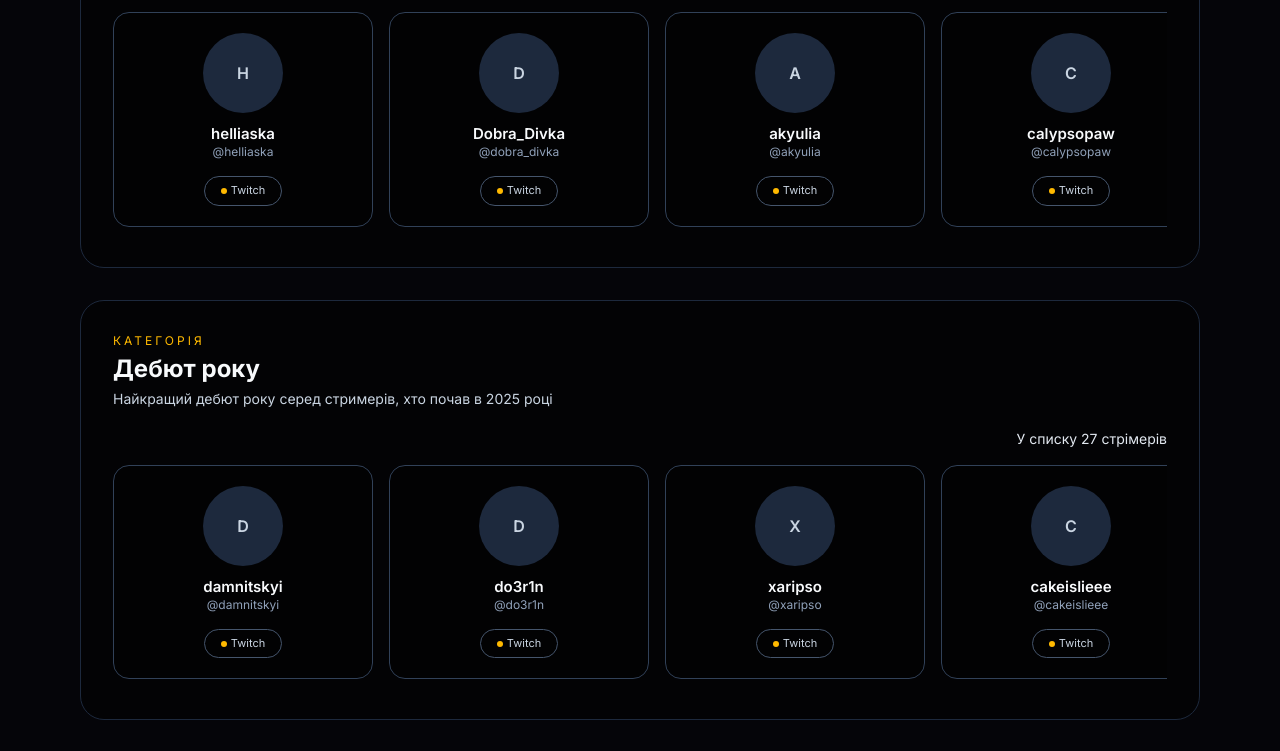
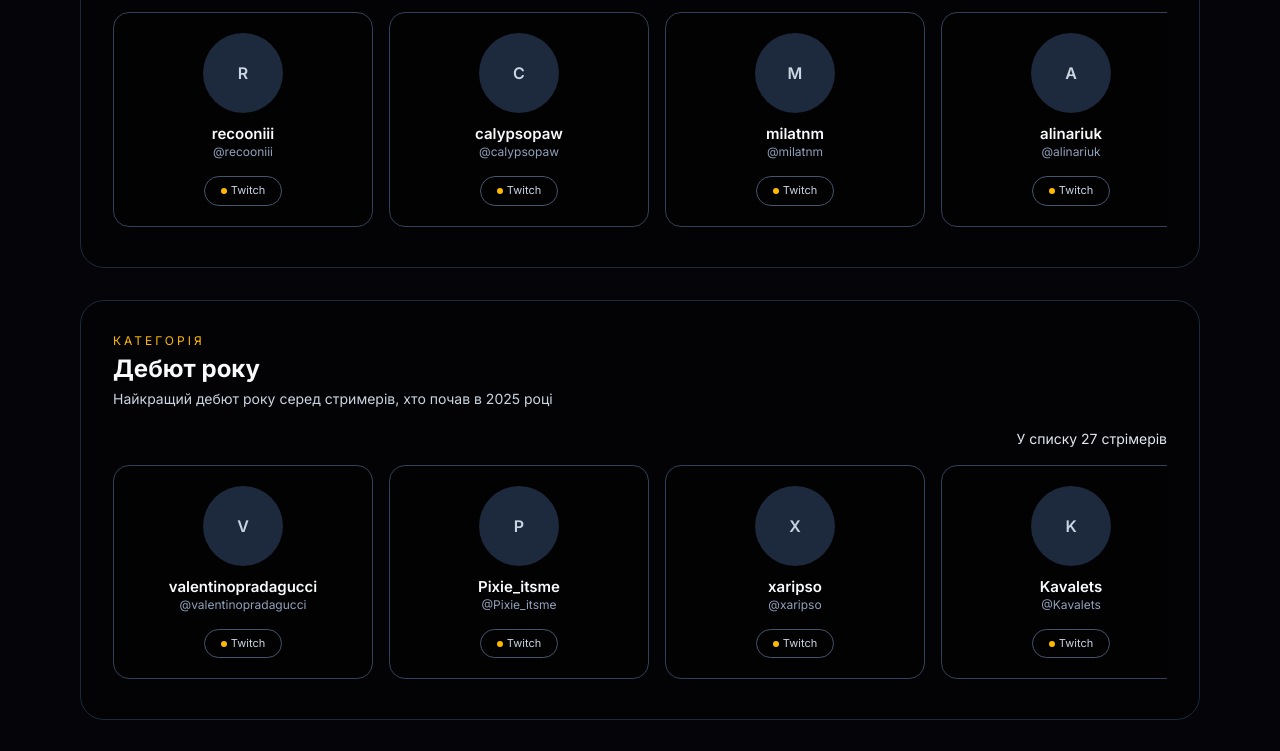
Before and after one commit to Maxsvit/vamoos-clips, a React (Vite) app: page /streamer-awards in a window 1280 px wide. Shown: the part 1700-2451 px from the top of the page. Built offline with nearby package versions, Linux system fonts and the light colour scheme; no server answers.

Commit message:
feat: fix commit11

```diff
--- a/src/pages/StreamerAwardsPage.jsx
+++ b/src/pages/StreamerAwardsPage.jsx
@@ -74,6 +74,7 @@ const STREAMERKA_OF_THE_YEAR_NOMINEES = [
   { id: "nata_riya", name: "nata_riya", nickname: "nata_riya", login: "nata_riya" },
   { id: "cakeislieee", name: "cakeislieee", nickname: "cakeislieee", login: "cakeislieee" },
   { id: "sweetlyvii", name: "sweetlyvii", nickname: "sweetlyvii", login: "sweetlyvii" },
+  { id: "milatnm", name: "milatnm", nickname: "milatnm", login: "milatnm" }
 ];
 
 const DEBUT_OF_THE_YEAR_NOMINEES = [
@@ -122,6 +123,7 @@ const IRL_OF_THE_YEAR_NOMINEES = [
   { id: "karus1k", name: "karus1k", nickname: "karus1k", login: "karus1k" },
   { id: "bilyiiii", name: "bilyiiii", nickname: "bilyiiii", login: "bilyiiii" },
   { id: "rpoxu", name: "rpoxu", nickname: "rpoxu", login: "rpoxu" },
+  { id: "ukrsoulful", name: "ukrsoulful", nickname: "ukrsoulful", login: "ukrsoulful" }
 ];
 
 const VTUBER_OF_THE_YEAR_NOMINEES = [
```
